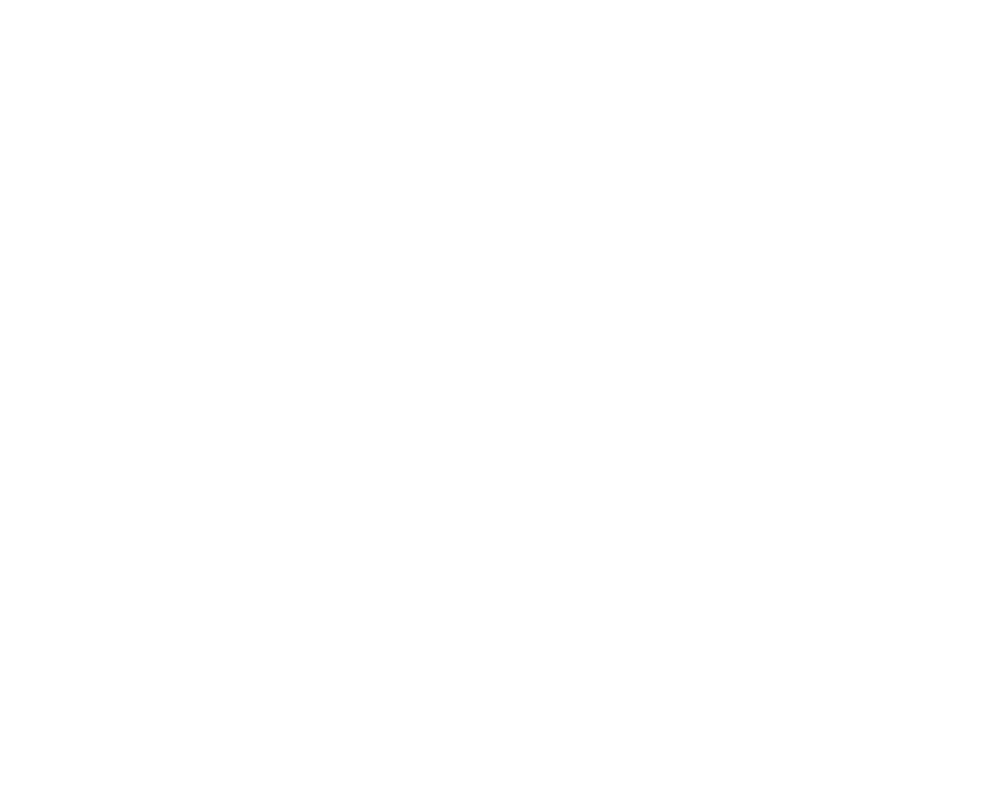
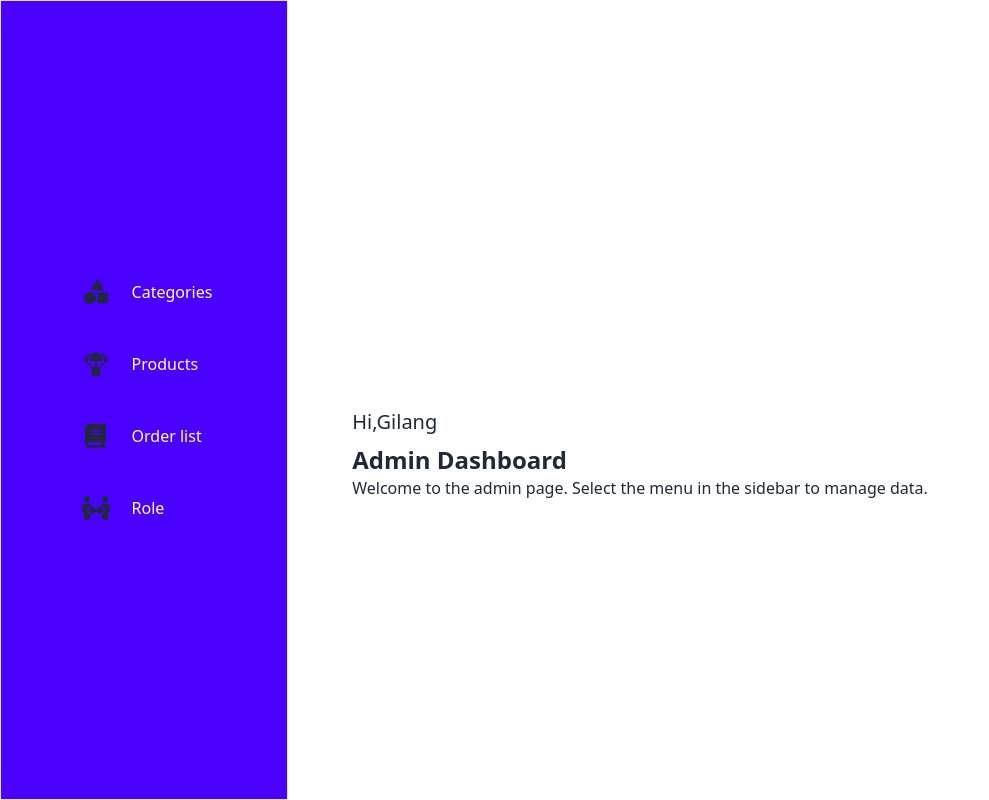
Before and after one commit to ElectronifyMart/Electronify-fe, a Vue app: page /admin in a window 1280 px wide. Shown: the whole page, without its empty margins (0-989 px from the left). Built offline with nearby package versions, Linux system fonts and the light colour scheme.

Commit message:
feat(layout):menambah layout product admin

```diff
--- a/package.json
+++ b/package.json
@@ -13,6 +13,8 @@
     "@fortawesome/free-regular-svg-icons": "^6.7.2",
     "@fortawesome/free-solid-svg-icons": "^6.7.2",
     "@fortawesome/vue-fontawesome": "^3.0.8",
+    "@vuelidate/core": "^2.0.3",
+    "@vuelidate/validators": "^2.0.4",
     "axios": "^1.7.9",
     "pinia": "^2.3.0",
     "pinia-plugin-persistedstate": "^4.2.0",
--- /dev/null
+++ b/src/components/modal/ModalProduct.vue
@@ -0,0 +1,95 @@
+<template>
+    <Transition name="modal-product">
+        <div v-if="isOpen" class="fixed inset-0 flex items-center justify-center bg-black bg-opacity-50 z-10">
+            <div class="w-96 bg-white flex flex-col gap-y-1 px-2 max-h-screen overflow-y-scroll">
+                <div class="flex flex-row justify-between items-center border-b mb-4 p-4">
+                    <h2 class="text-2xl font-semibold">Create Product</h2>
+                    <button type="button"  class="text-black/50 hover:text-red-600 transition-colors ease" @click="closeModal">
+                        <font-awesome-icon icon="fa-solid fa-rectangle-xmark" size="xl" />
+                    </button>
+                </div>
+                <form action="" class="flex flex-col flex-grow min-h-0 gap-y-4 p-4">
+                    <div class="flex flex-col">
+                        <label for="">Name</label>
+                        <input type="text" placeholder="Type here" class="input input-bordered w-full"/>
+                    </div>
+                    <div class="flex flex-col gap-2">
+                        <label for="">Image</label>
+                        <input type="file" class="file-input file-input-bordered w-full" ref="file" @change="uploadProductImage"/>
+                        <div v-if="src" class="w-44 overflow-hidden relative">
+                            <img :src="src" alt="image-product">
+                            <button type="button" class="absolute top-2 right-2">
+                                <font-awesome-icon icon="fa-solid fa-circle-xmark" size="lg" @click="removeImage"/>
+                            </button>
+                        </div>
+                    </div>
+                    <div class="flex flex-col">
+                        <label for="">Price</label>
+                        <input type="number" class="input input-bordered w-full">
+                    </div>
+                    <div class="flex flex-col">
+                        <label for="">Stock</label>
+                        <input type="number" class="input input-bordered w-full">
+                    </div>
+                    <div class="flex flex-col">
+                        <label for="">Category</label>
+                        <select class="select select-bordered w-full">
+                            <option disabled selected>Select category</option>
+                            <option>Han Solo</option>
+                            <option>Greedo</option>
+                        </select>
+                    </div>
+                    <div class="flex flex-col">
+                        <label for="">Description</label>
+                        <textarea class="textarea textarea-bordered" placeholder="Bio"></textarea>
+                    </div>
+                    <div class="flex justify-end py-4">
+                        <button class="btn btn-success text-white btn-wide">Submit</button>
+                    </div>
+                </form>
+            </div>
+        </div>
+    </Transition>
+</template>
+
+<script setup>
+import { ref } from 'vue';
+const props = defineProps({
+    isOpen : {
+        type : Boolean,
+        default : false
+    }
+})
+const emits = defineEmits(['close'])
+
+const src = ref('')
+const file = ref('')
+
+
+const uploadProductImage = (e) => {
+    const file = e.target.files
+    src.value = URL.createObjectURL(new Blob(file))
+}
+
+const closeModal = ()=>{
+    emits('close',!props.isOpen)
+}
+
+const removeImage = ()=>{
+    file.value.value = null;
+    src.value = ''
+}
+</script>
+
+<style scoped>
+/* we will explain what these classes do next! */
+.modal-product-enter-active,
+.modal-product-leave-active {
+  transition: opacity 0.5s ease;
+}
+
+.modal-product-enter-from,
+.modal-product-leave-to {
+  opacity: 0;
+}
+</style>
--- a/src/layouts/AdminLayout.vue
+++ b/src/layouts/AdminLayout.vue
@@ -1,14 +1,69 @@
 <template>
-    <header>
-
-    </header>
-    <main>
-        <slot name="content"/>
-    </main>
-    <footer>
-
-    </footer>
+    <div class="grid md:grid-cols-[auto,1fr] max-md:grid-flow-row">
+        <nav class="fixed inset-0 w-full h-14 flex flex-row justify-between px-4 items-center z-10 md:hidden glass">
+            <h1 class="text-xl">
+                Admin Dashboard
+            </h1>
+            <button @click="showAside" class="btn btn-square btn-ghost">
+                <font-awesome-icon icon="fa-solid fa-bars" size="xl"/>
+            </button>
+        </nav>
+        <aside class="border h-screen w-72 bg-primary md:sticky top-0 fixed z-10 transition-all duration-300" :class="translateX">
+            <div class="w-full h-full flex justify-center items-center">
+                <ul class="gap-x-4 h-72 grid grid-rows-4">
+                    <li v-for="menu in menus" class="self-center px-4 rounded">
+                        <router-link :to="menu.url">
+                            <button
+                                class="flex gap-x-4 px-4 py-4 w-full before:w-0 hover:before:w-full before:transition-all before:ease before:duration-300 before:h-full before:absolute relative items-center before:border-b  before:z-0 hover:text-secondary-content group">
+                                <span class="relative z-10  w-10">
+                                    <font-awesome-icon :icon="menu.icon" size="xl" />
+                                </span>
+                                <span
+                                    class="relative z-10 text-start text-white group-hover:text-secondary-content">{{ menu.name }}</span>
+                            </button>
+                        </router-link>
+                    </li>
+                </ul>
+            </div>
+        </aside>
+        <main class="px-4  max-md:mt-20">
+            <slot name="content"/>
+        </main>
+    </div>
 </template>
 
 <script setup>
+import { ref } from 'vue';
+
+
+const menus = ref([
+    {
+        name: 'Categories',
+        url: '/admin/category',
+        icon: 'fa-solid fa-shapes'
+    },
+    {
+        name: 'Products',
+        url: '/admin/product',
+        icon: 'fa-solid fa-parachute-box'
+    },
+    {
+        name: 'Order list',
+        url: '/admin/order-list',
+        icon: 'fa-solid fa-book'
+    },
+    {
+        name: 'Role',
+        url: '/admin/role',
+        icon: 'fa-solid fa-people-arrows'
+    },
+])
+
+const isAsideVisible = ref(false); // Simpan status aside di sini
+const translateX = ref('max-md:-translate-x-full');
+
+const showAside = () => {
+    isAsideVisible.value = !isAsideVisible.value;
+    translateX.value = isAsideVisible.value ? 'max-md:translate-x-0' : 'max-md:-translate-x-full';
+};
 </script>
--- a/src/router/route.js
+++ b/src/router/route.js
@@ -4,13 +4,42 @@
 import ProductView from "@/views/ProductView.vue";
 import { createRouter, createWebHistory } from "vue-router";
 import AdminLayoutView from "@/views/admin/AdminLayoutView.vue";
+import ProductLayoutView from "@/views/admin/view/ProductLayoutView.vue";
+import WelcomeAdminView from "@/views/admin/view/WelcomeAdminView.vue";
 
 const routes = [
   { path: "/", component: WelcomeView },
   { path: "/login", component: LoginView },
   { path: "/register", component: RegisterView },
   { path: "/products",component:ProductView },
-  { path: "/admin",component:AdminLayoutView }
+  {
+    path : '/admin',
+    component:AdminLayoutView,
+    children : [
+      {
+        path : '',
+        name : 'welcome-admin',
+        component : WelcomeAdminView
+      },
+      {
+        path : 'category',
+        name : 'category',
+      },
+      {
+        path : 'product',
+        name : 'product',
+        component : ProductLayoutView
+      },
+      {
+        path : 'order-list',
+        name : 'order',
+      },
+      {
+        path : 'role',
+        name : 'role',
+      },
+    ]
+   }
 ];
 
 const router = createRouter({
--- a/src/views/admin/AdminLayoutView.vue
+++ b/src/views/admin/AdminLayoutView.vue
@@ -1,12 +1,11 @@
 <template>
     <AdminLayout>
         <template #content>
-
+            <RouterView></RouterView>
         </template>
     </AdminLayout>
 </template>
 
 <script setup>
 import AdminLayout from '@/layouts/AdminLayout.vue';
-
 </script>
--- /dev/null
+++ b/src/views/admin/view/ProductLayoutView.vue
@@ -0,0 +1,63 @@
+<template>
+    <ModalProduct :is-open="isOpen" @close="closeModal"/>
+    <header class="mb-5">
+        <div class="w-full flex justify-between items-center py-4">
+            <h1 class="text-2xl font-semibold">List Product</h1>
+            <button class="btn btn-primary" type="button" @click="openModalProduct">
+                Add product
+            </button>
+        </div>
+
+        <div>
+            <div class="w-full relative mb-5">
+                <label for="search" class="absolute top-3 left-2">
+                    <font-awesome-icon icon="fa-solid fa-magnifying-glass" />
+                </label>
+                <input type="text" id="search" class="w-full h-12 focus:outline-none border rounded-md pl-8" placeholder="Type here...">
+            </div>
+        </div>
+
+        <div>
+            <select class="select select-bordered w-full lg:max-w-xs">
+                <option disabled selected>Search By Category</option>
+                <option>Game of Thrones</option>
+                <option>Lost</option>
+                <option>Breaking Bad</option>
+                <option>Walking Dead</option>
+            </select>
+        </div>
+    </header>
+    <main class="flex flex-wrap gap-4 justify-center">
+        <div class="card card-compact bg-base-100 w-80 shadow-xl relative max-md:w-72" v-for="num in 10">
+            <figure>
+                <img src="https://img.daisyui.com/images/stock/photo-1606107557195-0e29a4b5b4aa.webp" alt="Shoes" />
+            </figure>
+            <div class="card-body">
+                <h2 class="card-title">Shoes!</h2>
+                <p>If a dog chews shoes whose shoes does he choose?</p>
+                <p>Price Rp 1.000.000</p>
+                <div class="card-actions justify-end">
+                    <button class="btn btn-accent btn-md text-white btn-outline">Edit</button>
+                </div>
+            </div>
+            <button class="absolute top-2 right-2 text-black/50 hover:text-red-600 transition-colors ease">
+                <font-awesome-icon icon="fa-solid fa-rectangle-xmark" size="xl" />
+            </button>
+        </div>
+    </main>
+</template>
+
+<script setup>
+import ModalProduct from '@/components/modal/ModalProduct.vue';
+import { ref } from 'vue';
+
+const isOpen = ref(false)
+
+const openModalProduct = ()=>{
+    isOpen.value = !isOpen.value
+}
+
+const closeModal = (data)=>{
+    isOpen.value = data
+}
+</script>
--- /dev/null
+++ b/src/views/admin/view/WelcomeAdminView.vue
@@ -0,0 +1,7 @@
+<template>
+  <div class="absolute top-1/2 left-1/2 -translate-x-1/2">
+    <h1 class="text-xl my-2">Hi,Gilang</h1>
+    <h1 class="text-2xl font-bold">Admin Dashboard</h1>
+    <p>Welcome to the admin page. Select the menu in the sidebar to manage data.</p>
+  </div>
+</template>
```
Also changed, not shown: 1 other file (tests, documents, lock files or other folders).
